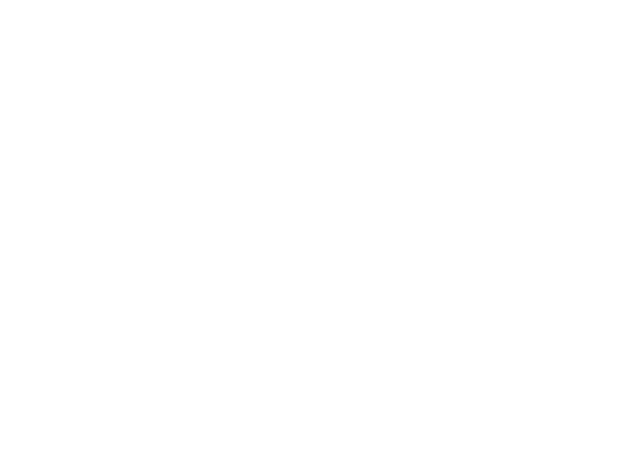
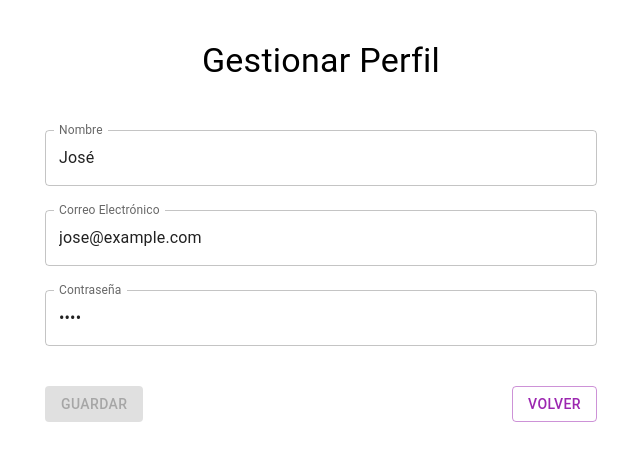
Before and after one commit to agusEmaUade/administrando-v2, a React (Create React App) app: page /mi-perfil in a window 1280 px wide. Before the commit this address had no page. Shown: the top 460 px of the page, without its empty margins (319-959 px from the left). Built offline with nearby package versions, Linux system fonts and the light colour scheme.

Commit message:
feat: agrego mi perfil + detalle proyecto + descarga reporte

```diff
--- a/package.json
+++ b/package.json
@@ -5,15 +5,18 @@
   "dependencies": {
     "@emotion/react": "^11.13.3",
     "@emotion/styled": "^11.13.0",
+    "@mui/icons-material": "^6.1.0",
     "@mui/material": "^6.1.0",
     "@testing-library/jest-dom": "^5.17.0",
     "@testing-library/react": "^13.4.0",
     "@testing-library/user-event": "^13.5.0",
+    "file-saver": "^2.0.5",
     "react": "^18.3.1",
     "react-dom": "^18.3.1",
     "react-router-dom": "^6.26.2",
     "react-scripts": "5.0.1",
-    "web-vitals": "^2.1.4"
+    "web-vitals": "^2.1.4",
+    "xlsx": "^0.18.5"
   },
   "scripts": {
     "start": "react-scripts start",
--- a/public/index.html
+++ b/public/index.html
@@ -2,7 +2,7 @@
 <html lang="en">
   <head>
     <meta charset="utf-8" />
-    <link rel="icon" href="%PUBLIC_URL%/favicon.ico" />
+    <link rel="icon" href="%PUBLIC_URL%/billetera.ico" />
     <meta name="viewport" content="width=device-width, initial-scale=1" />
     <meta name="theme-color" content="#000000" />
     <meta
@@ -24,7 +24,7 @@
       work correctly both with client-side routing and a non-root public URL.
       Learn how to configure a non-root public URL by running `npm run build`.
     -->
-    <title>React App</title>
+    <title>Administrando</title>
   </head>
   <body>
     <noscript>You need to enable JavaScript to run this app.</noscript>
--- a/src/App.js
+++ b/src/App.js
@@ -6,6 +6,8 @@ import Login from './pages/login';
 import Registro from './pages/registro';
 import RecuperarCuenta from './pages/recuperarCuenta';
 import Dashboard from './pages/dashboard/dashboard.js';
+import Perfil from './pages/perfil/perfil.js';
+import DetalleProyecto from './pages/detalleProyecto/detalleProyecto.js';
 import Layout from './components/layout';
 
 function App() {
@@ -18,6 +20,8 @@ function App() {
           <Route path="/registro" element={<Registro />} />
           <Route path="/recuperar-cuenta" element={<RecuperarCuenta />} />
           <Route path="/dashboard" element={<Dashboard />} />
+          <Route path="/mi-perfil" element={<Perfil />} />
+          <Route path="/detalle-proyecto" element={<DetalleProyecto/>} />
         </Routes>
       </Layout>
     </Router>
--- a/src/components/navBar/navBar.js
+++ b/src/components/navBar/navBar.js
@@ -55,7 +55,7 @@ function NavBar() {
             horizontal: 'right',
           }}
         >
-          <MenuItem onClick={handleClose} component={Link} to="/perfil">
+          <MenuItem onClick={handleClose} component={Link} to="/mi-perfil">
             Mi Perfil
           </MenuItem>
           <MenuItem onClick={handleClose} component={Link} to="/">
--- a/src/pages/dashboard/dashboard.js
+++ b/src/pages/dashboard/dashboard.js
@@ -1,64 +1,144 @@
 import React, { useState } from 'react';
-import { Container, Typography, Box, Button, Card, CardContent, CardActions } from '@mui/material';
+import {
+  Container,
+  Typography,
+  Box,
+  Button,
+  Card,
+  CardContent,
+  CardActions,
+  Dialog,
+  DialogActions,
+  DialogContent,
+  DialogTitle,
+  TextField
+} from '@mui/material';
+import { useNavigate } from "react-router-dom";
 import './dashboard.css'; // Estilos
 import NavBar from '../../components/navBar/navBar';
 
 function Dashboard() {
+
+  const navigate = useNavigate(); // Para redirigir
+
   // Estado para manejar la lista de proyectos
   const [projects, setProjects] = useState([
-    { id: 1, name: 'Proyecto A', totalAmount: 1000 },
-    { id: 2, name: 'Proyecto B', totalAmount: 2000 },
+    { id: 1, name: 'Proyecto A', description: 'Descripción del Proyecto A', totalAmount: 1000 },
+    { id: 2, name: 'Proyecto B', description: 'Descripción del Proyecto B', totalAmount: 2000 },
   ]);
 
+  // Estado para manejar el modal
+  const [open, setOpen] = useState(false);
+  const [newProject, setNewProject] = useState({ name: '', description: '' });
+  const [errors, setErrors] = useState({ name: false, description: false });
+
+  // Función para manejar la apertura del modal
+  const handleOpen = () => {
+    setOpen(true);
+  };
+
+  // Función para cerrar el modal
+  const handleClose = () => {
+    setOpen(false);
+    setNewProject({ name: '', description: '' });
+    setErrors({ name: false, description: false });
+  };
+
   // Función para agregar un nuevo proyecto
-  const addNewProject = () => {
-    const newProject = {
-      id: projects.length + 1, // Genera un id incremental
-      name: `Proyecto ${String.fromCharCode(65 + projects.length)}`, // Nombre dinámico
-      totalAmount: Math.floor(Math.random() * 5000) + 1000, // Monto aleatorio
+  const handleSave = () => {
+    if (!newProject.name || !newProject.description) {
+      setErrors({
+        name: !newProject.name,
+        description: !newProject.description,
+      });
+      return;
+    }
+    const project = {
+      id: projects.length + 1,
+      name: newProject.name,
+      description: newProject.description,
+      totalAmount: 0,
     };
-    setProjects([...projects, newProject]); // Añade el nuevo proyecto
+    setProjects([...projects, project]);
+    handleClose(); // Cierra el modal después de agregar el proyecto
+  };
+
+  // Manejar los cambios en el formulario del modal
+  const handleInputChange = (e) => {
+    const { name, value } = e.target;
+    setNewProject((prevData) => ({ ...prevData, [name]: value }));
   };
 
   return (
     <div>
       <NavBar />
       <Container maxWidth="lg" sx={{ bgcolor: '#f5f5f5', minHeight: '100vh', py: 5 }}>
-        <Box sx={{ textAlign: 'center', pb: 5 }}>
-          <Typography variant="h2" component="h1" className="hero-title" gutterBottom>
-            Hola, José
-          </Typography>
-        </Box>
-
         {/* Renderizar tarjetas de proyectos */}
         {projects.map((project) => (
           <Card key={project.id} sx={{ mb: 3 }}>
-            <CardContent>
-              <Typography variant="h5" component="div">
-                {project.name}
-              </Typography>
-              <Typography variant="body2" color="text.secondary">
-                Monto total: ${project.totalAmount}
+            <CardContent sx={{ display: 'flex', justifyContent: 'space-between' }}>
+              {/* Nombre y descripción en la izquierda */}
+              <Box>
+                <Typography variant="h5">{project.name}</Typography>
+                <Typography variant="body2" color="text.secondary">
+                  {project.description}
+                </Typography>
+              </Box>
+              {/* Monto total en la derecha */}
+              <Typography variant="h6" sx={{ textAlign: 'right' }}>
+                ${project.totalAmount}
               </Typography>
             </CardContent>
-            <CardActions>
-              <Button size="small" variant="outlined" color="primary">
+            <CardActions sx={{ justifyContent: 'flex-end' }}>
+              <Button size="small" variant="outlined" color="primary" onClick={() => navigate("/detalle-proyecto")}>
                 Ver Detalle
               </Button>
             </CardActions>
           </Card>
         ))}
 
-        {/* Botón para agregar nuevo proyecto siempre al final */}
+        {/* Botón para abrir el modal */}
         <Box sx={{ textAlign: 'center', mt: 4 }}>
-          <Button
-            variant="contained"
-            color="primary"
-            onClick={addNewProject}
-          >
+          <Button variant="contained" color="primary" onClick={handleOpen}>
             Agregar nuevo proyecto
           </Button>
         </Box>
+
+        {/* Modal para agregar proyecto */}
+        <Dialog open={open} onClose={handleClose}>
+          <DialogTitle>Agregar nuevo proyecto</DialogTitle>
+          <DialogContent>
+            <TextField
+              autoFocus
+              margin="dense"
+              label="Nombre del proyecto"
+              name="name"
+              fullWidth
+              value={newProject.name}
+              onChange={handleInputChange}
+              error={errors.name}
+              helperText={errors.name ? 'El nombre es requerido' : ''}
+            />
+            <TextField
+              margin="dense"
+              label="Descripción del proyecto"
+              name="description"
+              fullWidth
+              value={newProject.description}
+              onChange={handleInputChange}
+              error={errors.description}
+              helperText={errors.description ? 'La descripción es requerida' : ''}
+            />
+          </DialogContent>
+          <DialogActions>
+            <Button onClick={handleClose} color="secondary">
+              Cancelar
+            </Button>
+            <Button onClick={handleSave} color="primary">
+              Guardar
+            </Button>
+          </DialogActions>
+        </Dialog>
       </Container>
     </div>
   );
--- /dev/null
+++ b/src/pages/detalleProyecto/detalleProyecto.js
@@ -0,0 +1,109 @@
+import React, { useState } from 'react';
+import {
+  Container,
+  Typography,
+  Box,
+  Card,
+  CardContent,
+  IconButton,
+  Button,
+  Table,
+  TableBody,
+  TableCell,
+  TableContainer,
+  TableHead,
+  TableRow,
+  Paper
+} from '@mui/material';
+import { Visibility } from '@mui/icons-material'; // Ícono de ojo para ver el detalle
+import { saveAs } from 'file-saver'; // Para descargar el archivo Excel
+import * as XLSX from 'xlsx'; // Librería para generar el Excel
+
+function DetalleProyecto() {
+  // Lista pre-cargada de gastos
+  const [expenses] = useState([
+    { id: 1, concept: 'Compra material', amount: 500 },
+    { id: 2, concept: 'Alquiler de local', amount: 1200 },
+    { id: 3, concept: 'Publicidad', amount: 300 },
+  ]);
+
+  // Lista pre-cargada de integrantes y cuánto debe cada uno
+  const [members] = useState([
+    { name: 'José', amountOwed: 600 },
+    { name: 'María', amountOwed: 900 },
+    { name: 'Carlos', amountOwed: 500 },
+  ]);
+
+  // Función para descargar el archivo Excel
+  const downloadExcel = () => {
+    const worksheet = XLSX.utils.json_to_sheet(expenses);
+    const workbook = XLSX.utils.book_new();
+    XLSX.utils.book_append_sheet(workbook, worksheet, 'Gastos');
+    const excelBuffer = XLSX.write(workbook, { bookType: 'xlsx', type: 'array' });
+    const blob = new Blob([excelBuffer], { type: 'application/octet-stream' });
+    saveAs(blob, 'gastos-proyecto.xlsx');
+  };
+
+  return (
+    <Container maxWidth="lg" sx={{ mt: 5 }}>
+      {/* Título del Proyecto */}
+      <Typography variant="h4" gutterBottom>
+        Detalle del Proyecto
+      </Typography>
+
+      {/* Lista de gastos */}
+      <Box sx={{ mt: 3 }}>
+        <Typography variant="h5">Gastos</Typography>
+        {expenses.map((expense) => (
+          <Card key={expense.id} sx={{ mb: 2 }}>
+            <CardContent sx={{ display: 'flex', justifyContent: 'space-between' }}>
+              <Box>
+                <Typography variant="h6">{expense.concept}</Typography>
+                <Typography variant="body2" color="text.secondary">
+                  Monto: ${expense.amount}
+                </Typography>
+              </Box>
+              <IconButton color="primary" aria-label="Ver detalle">
+                <Visibility />
+              </IconButton>
+            </CardContent>
+          </Card>
+        ))}
+      </Box>
+
+      {/* Lista de integrantes */}
+      <Box sx={{ mt: 5 }}>
+        <Typography variant="h5" gutterBottom>
+          Integrantes del Proyecto
+        </Typography>
+        <TableContainer component={Paper}>
+          <Table>
+            <TableHead>
+              <TableRow>
+                <TableCell>Nombre</TableCell>
+                <TableCell>Monto que debe</TableCell>
+              </TableRow>
+            </TableHead>
+            <TableBody>
+              {members.map((member, index) => (
+                <TableRow key={index}>
+                  <TableCell>{member.name}</TableCell>
+                  <TableCell>${member.amountOwed}</TableCell>
+                </TableRow>
+              ))}
+            </TableBody>
+          </Table>
+        </TableContainer>
+      </Box>
+
+      {/* Botón para descargar el archivo Excel */}
+      <Box sx={{ textAlign: 'center', mt: 5 }}>
+        <Button variant="contained" color="primary" onClick={downloadExcel}>
+          Descargar Excel de Gastos
+        </Button>
+      </Box>
+    </Container>
+  );
+}
+
+export default DetalleProyecto;
--- /dev/null
+++ b/src/pages/perfil/perfil.js
@@ -0,0 +1,106 @@
+import React, { useState, useEffect } from "react";
+import { Container, TextField, Button, Box, Typography } from "@mui/material";
+import { useNavigate } from "react-router-dom";
+
+function Perfil() {
+  // Estado para los datos del perfil
+  const [profileData, setProfileData] = useState({
+    name: "José",
+    email: "jose@example.com",
+    password: "1234",
+  });
+
+  // Estados para controlar la habilitación del botón y las validaciones
+  const [isEdited, setIsEdited] = useState(false);
+  const [emailError, setEmailError] = useState(false);
+  const [isSaveDisabled, setIsSaveDisabled] = useState(true);
+
+  const navigate = useNavigate(); // Para redirigir con el botón "Volver"
+
+  // Función para manejar los cambios en los inputs
+  const handleInputChange = (e) => {
+    const { name, value } = e.target;
+    setProfileData((prevData) => ({ ...prevData, [name]: value }));
+    setIsEdited(true); // Marcar como editado
+
+    // Validar si el campo email tiene formato válido
+    if (name === "email") {
+      const emailRegex = /^[^\s@]+@[^\s@]+\.[^\s@]+$/;
+      setEmailError(!emailRegex.test(value));
+    }
+  };
+
+  // Efecto para habilitar el botón de guardar solo si los campos están completos y editados
+  useEffect(() => {
+    const isComplete =
+      profileData.name && profileData.email && profileData.password;
+    setIsSaveDisabled(!(isComplete && isEdited && !emailError));
+  }, [profileData, isEdited, emailError]);
+
+  // Función para manejar el evento de guardar
+  const handleSave = () => {
+    if (!isSaveDisabled) {
+      // Aquí iría la lógica para guardar los datos actualizados
+      alert("Perfil guardado con éxito");
+    }
+  };
+
+  return (
+    <Container maxWidth="sm" sx={{ mt: 5 }}>
+      <Box sx={{ textAlign: "center", mb: 4 }}>
+        <Typography variant="h4">Gestionar Perfil</Typography>
+      </Box>
+
+      <TextField
+        fullWidth
+        margin="normal"
+        label="Nombre"
+        name="name"
+        value={profileData.name}
+        onChange={handleInputChange}
+      />
+
+      <TextField
+        fullWidth
+        margin="normal"
+        label="Correo Electrónico"
+        name="email"
+        value={profileData.email}
+        onChange={handleInputChange}
+        error={emailError}
+        helperText={emailError ? "Correo inválido" : ""}
+      />
+
+      <TextField
+        fullWidth
+        margin="normal"
+        label="Contraseña"
+        name="password"
+        type="password"
+        value={profileData.password}
+        onChange={handleInputChange}
+      />
+
+      {/* Botones para guardar o volver */}
+      <Box sx={{ mt: 4, display: "flex", justifyContent: "space-between" }}>
+        <Button
+          variant="contained"
+          color="primary"
+          onClick={handleSave}
+          disabled={isSaveDisabled}
+        >
+          Guardar
+        </Button>
+        <Button
+          variant="outlined"
+          color="secondary"
+          onClick={() => navigate("/dashboard")} // Navegar a la página anterior
+        >
+          Volver
+        </Button>
+      </Box>
+    </Container>
+  );
+}
+
+export default Perfil;
```
Also changed, not shown: src/pages/perfil/perfil.css (added), 2 other files (tests, documents, lock files or other folders).
